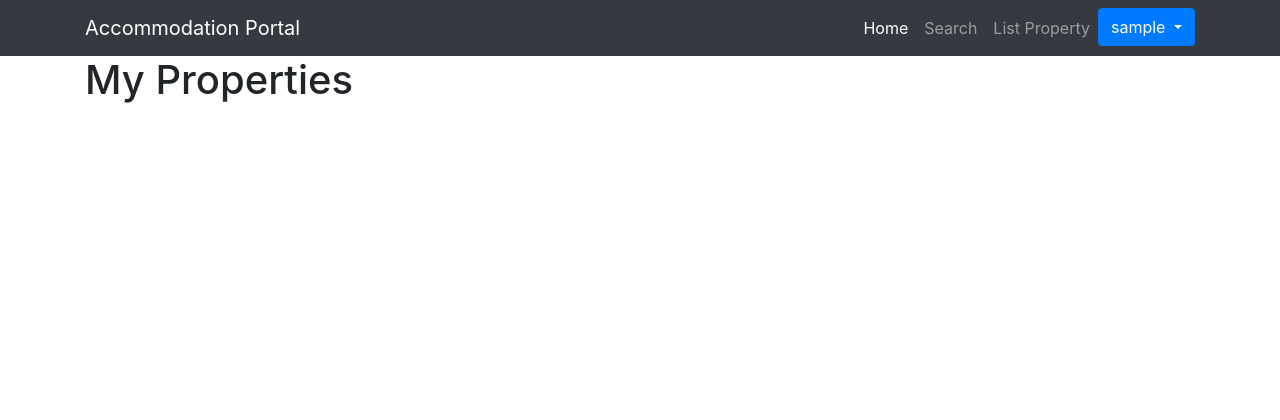
After one commit to Jackson-Luu/AccommodationWebsite, a Django app: page /profile/myproperties in a window 1280 px wide. The commit adds this page. Shown: the top 420 px of the page. Run offline with Django 3.2, Linux system fonts and the light colour scheme; the visitor is signed in with stand-in values (Sample User, id 1); data that the repository does not hold is empty; some libraries are stand-ins or nearby versions.

Commit message:
added user property list view

```diff
--- a/mysite/booking/views.py
+++ b/mysite/booking/views.py
@@ -90,7 +90,7 @@ def add_room_view(request,property_id):
         new_size = p.size + 1
         #updating property total price
         Property.objects.filter(property_id=property_id).update(price=new_price,size=new_size)
-        return redirect('property',p.property_id) # redirect to user's property list
+        return redirect('my_properties') # redirect to user's property list
     else:
         form = RoomCreationForm()
     return render(request,'add_room.html',{'form':form})
--- a/mysite/mysite/urls.py
+++ b/mysite/mysite/urls.py
@@ -29,4 +29,5 @@ urlpatterns = [
 	path('profile/', profile_view),
     path('bookproperty/<int:property_id>/', book_property_view, name='book_property'),
     path('addroom/<int:property_id>/', add_room_view, name='add_room'),
+    path('profile/myproperties', user_properties_view, name='my_properties'),
 ]
--- a/mysite/templates/layout.html
+++ b/mysite/templates/layout.html
@@ -75,6 +75,7 @@
                             </button>
                             <div class="dropdown-menu" aria-labelledby="user">
                                 <a class="dropdown-item" href="/profile">Profile</a>
+                                <a class="dropdown-item" href="{% url 'my_properties' %}">My Properties</a>
                                 <a class="dropdown-item" href="/logout">Logout</a>
                             </div>
                         </div>
--- /dev/null
+++ b/mysite/templates/user_properties.html
@@ -0,0 +1,22 @@
+{% extends "layout.html" %}
+
+{% block content %}
+
+<div class="container">
+    <h1>My Properties</h1>
+    {% for property in user_properties %}
+    <li>
+        <h2>{{property.name}}</h2>
+        <p>{{property.description}}</p>
+        <p>Rooms: {{property.size}}</p>
+        <p>Total property price: ${{property.price}}</p>
+        <!-- <h3>Property Room Details</h3> -->
+        <a href="#" class="btn btn-primary">Edit Property</a>
+        <a href="{% url 'add_room' property_id=property.property_id %}" class="btn btn-primary">Add Rooms</a>
+        <a href="{% url 'property' property_id=property.property_id %}" class="btn btn-primary">View Property</a>
+    </li>
+
+    {% endfor %}
+</div>
+
+{% endblock %}
--- a/mysite/user_manager/views.py
+++ b/mysite/user_manager/views.py
@@ -4,6 +4,7 @@ from django.contrib import messages
 from .forms import CustomUserCreationForm
 from django.urls import reverse
 from django.contrib.auth.decorators import login_required
+from booking.models import Booking, Property
 
 # Create your views here.
 def register_view(request):
@@ -27,3 +28,9 @@ def profile_view(request):
 		return render(request, 'profile.html')
 	else:
 		return True
+
+@login_required(login_url='/login')
+def user_properties_view(request):
+	user = request.user
+	user_properties = Property.objects.filter(host_id=user)
+	return render(request, 'user_properties.html', {'user_properties':user_properties})
```
